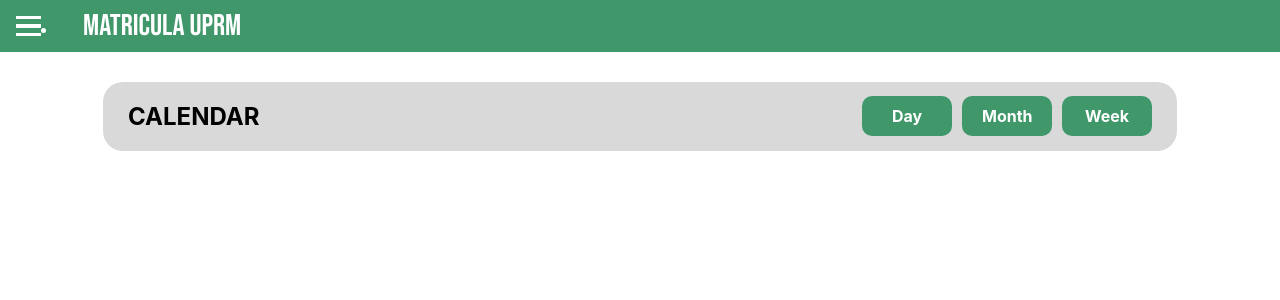
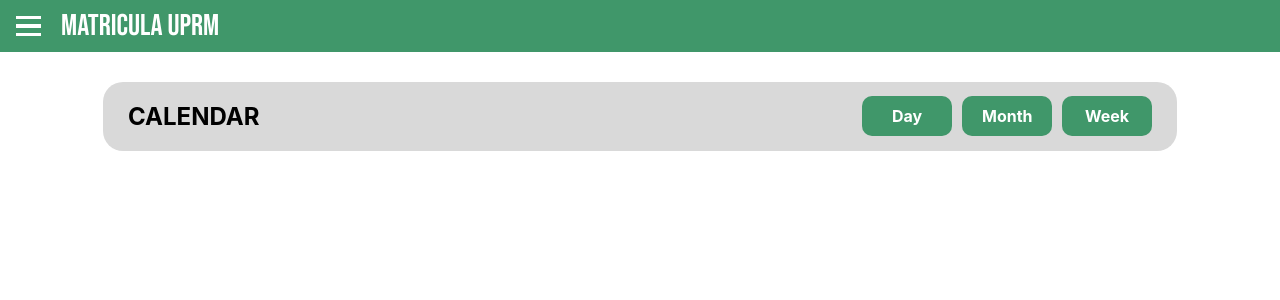
Before and after one commit to uprm-inso4101-2023-2024-s2/semester-project-studentenrollmentsystem, a React (Create React App) app: page /calendar in a window 1280 px wide. Shown: the top 300 px of the page. Built offline with nearby package versions, Linux system fonts and the light colour scheme.

Commit message:
Fixed design error with last UI integration

```diff
--- a/src/components/navbar.js
+++ b/src/components/navbar.js
@@ -37,10 +37,10 @@ export default function Navbar() {
         <div className={styles.bar}></div>
         <div className={styles.bar}></div>
       </div>
-      <div className={styles.logo}>
-      <li onClick={closeNavItem}>
+      <div className={styles.logo} onClick={closeNavItem}>
+
         <Link to="/">MATRICULA UPRM</Link>
-      </li>
+
       </div>
 
       <ul className={`${styles.navLinks} ${isOpen ? styles.showMenu : ""}`}>
```
